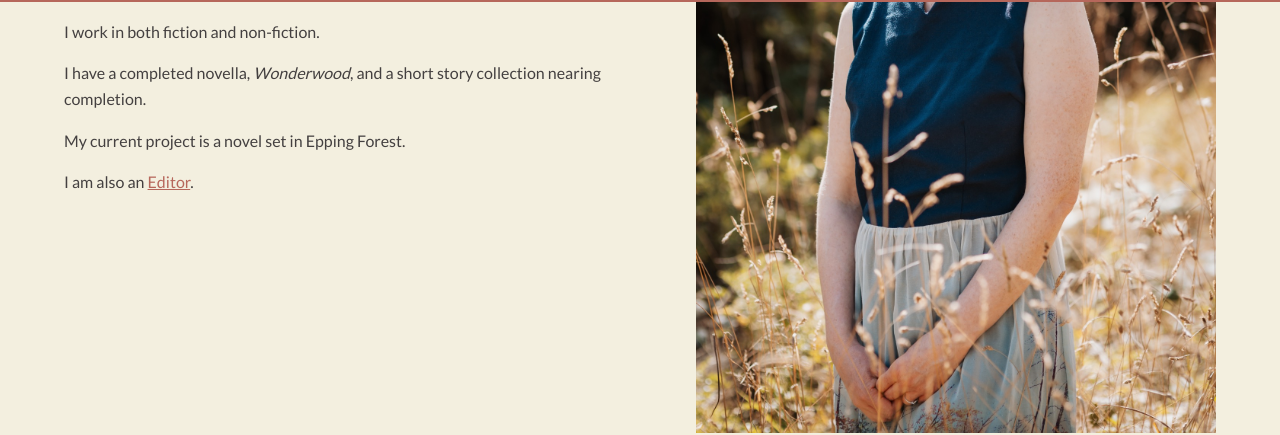
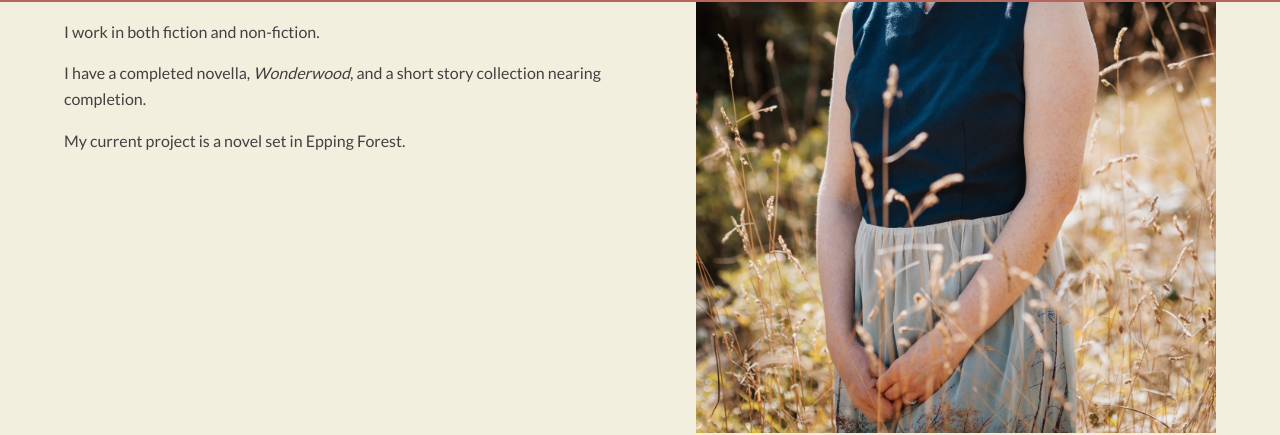
Before and after one commit to kwhiteheadsite/kwhiteheadsite.github.io, a Jekyll site: the page built from index.md, in a window 1280 px wide and 900 px high, scrolled down 2126 px. Shown: the part 88-523 px from the top of the window. Built offline with Jekyll 4.4.1, drawn with Linux system fonts in a browser that asks for light colours.

Commit message:
remove links between writing and editing sections

```diff
--- a/index.md
+++ b/index.md
@@ -49,7 +49,6 @@ sections:
             <p>I work in both fiction and non-fiction.</p>
             <p>I have a completed novella, <i>Wonderwood</i>, and a short story collection nearing completion.</p>
             <p>My current project is a novel set in Epping Forest.</p>
-            <p>I am also an <a href="#editing">Editor</a>.</p>
         </div>
         <div class="image-content">
             <img src="assets/images/KatyWhitehead090925-04.jpg" alt="Katy Whitehead">
@@ -70,7 +69,6 @@ sections:
                 <p>[Katy’s] skills as a reader and editor are unmatched in anything I’ve experienced in writing and publishing, and her ability to communicate her thoughts, critiques, and ideas is second to none… She became an adviser and a confidant. Her knowledge of the industry is thorough and she is a wealth of information and inspiration. When it comes to editing, she has the skills and experience to help turn a good story into a great story. She elevates the material while ensuring it retains its soul and voice.</p>
                 <cite>- Ryan O’Connell, Cosmorama Founder</cite>
             </blockquote>
-            <p>I am also a <a href="#writing">Writer</a>.</p>
         </div>
         <div class="image-content">
             <img src="assets/images/KatyWhitehead090925-01.jpg" alt="Katy Whitehead">
```
